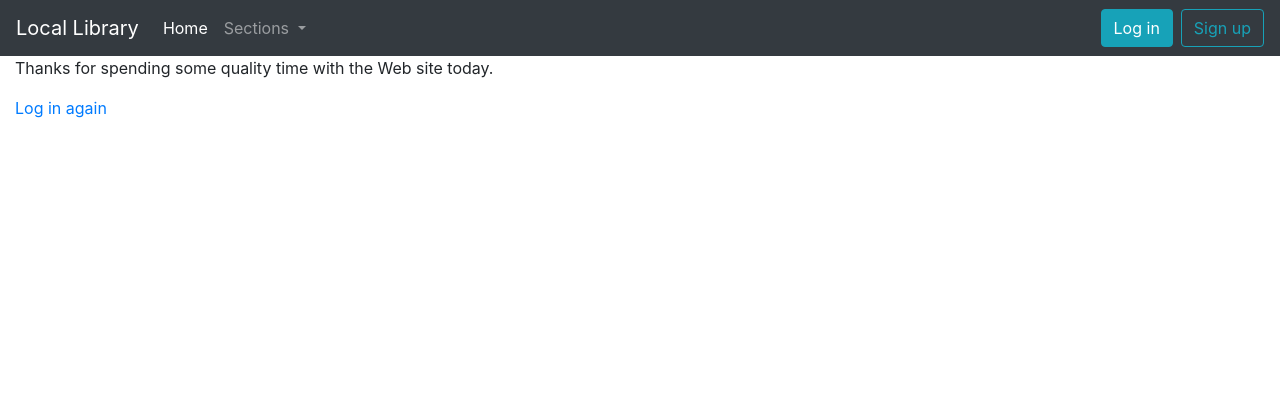
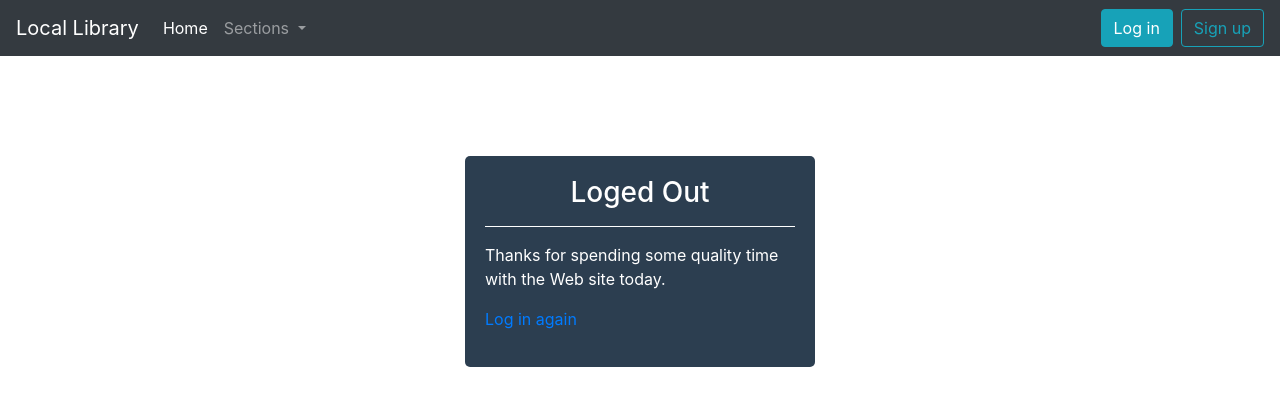
Before and after one commit to MohamadGorji/book-library, a Django app: page /accounts/logout/ in a window 1280 px wide. Shown: the top 406 px of the page. Run offline with Django 3.2, Linux system fonts and the light colour scheme; some libraries are stand-ins or nearby versions.

Commit message:
Improve logout page design

```diff
--- a/src/media/templates/registration/logged_out.html
+++ b/src/media/templates/registration/logged_out.html
@@ -1,5 +1,25 @@
 {% extends "../shared/main.html" %}
+
+
 {% block body %}
-    <p>Thanks for spending some quality time with the Web site today.</p>
-    <p><a href="{% url 'login' %}">Log in again</a></p>
+
+<section class="bg-texture">
+  <div class="container">
+    <div class="row">
+      <div class="col"></div>
+
+      <div class="col" style="margin-top: 100px;">
+        <div class="animated rubberBand" style="background-color:#2c3e50; border-radius:5px; padding: 20px; color:#fff;">
+          <div>
+            <h3 class="text-center">Loged Out</h3>
+            <hr style="border-color:#fff;">
+            <p>Thanks for spending some quality time with the Web site today.</p>
+            <p><a href="{% url 'login' %}">Log in again</a></p>
+          </div>
+        </div>
+      </div>
+      <div class="col"></div>
+    </div>
+  </div>
+</section>
 {% endblock body %}
```
